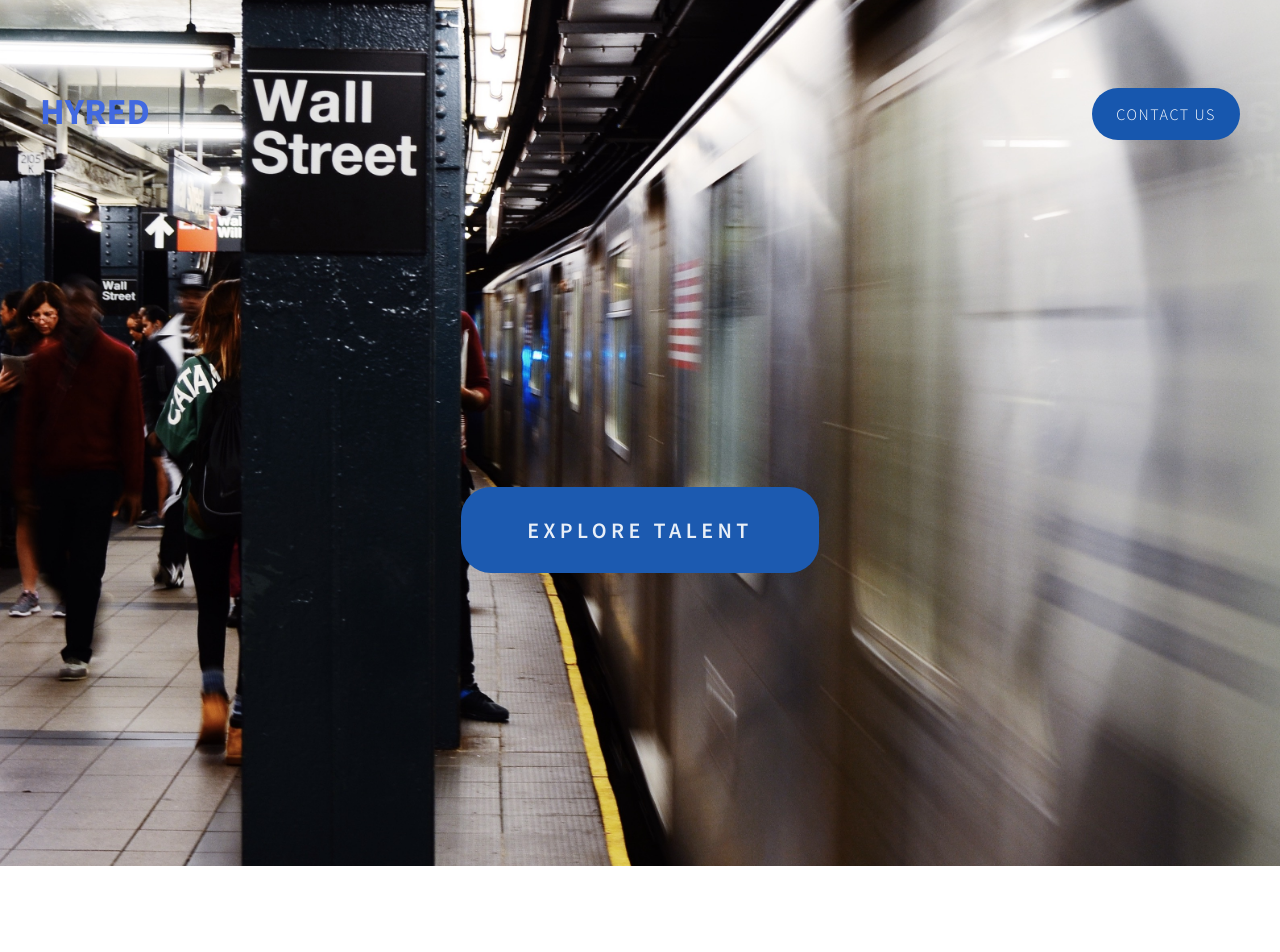
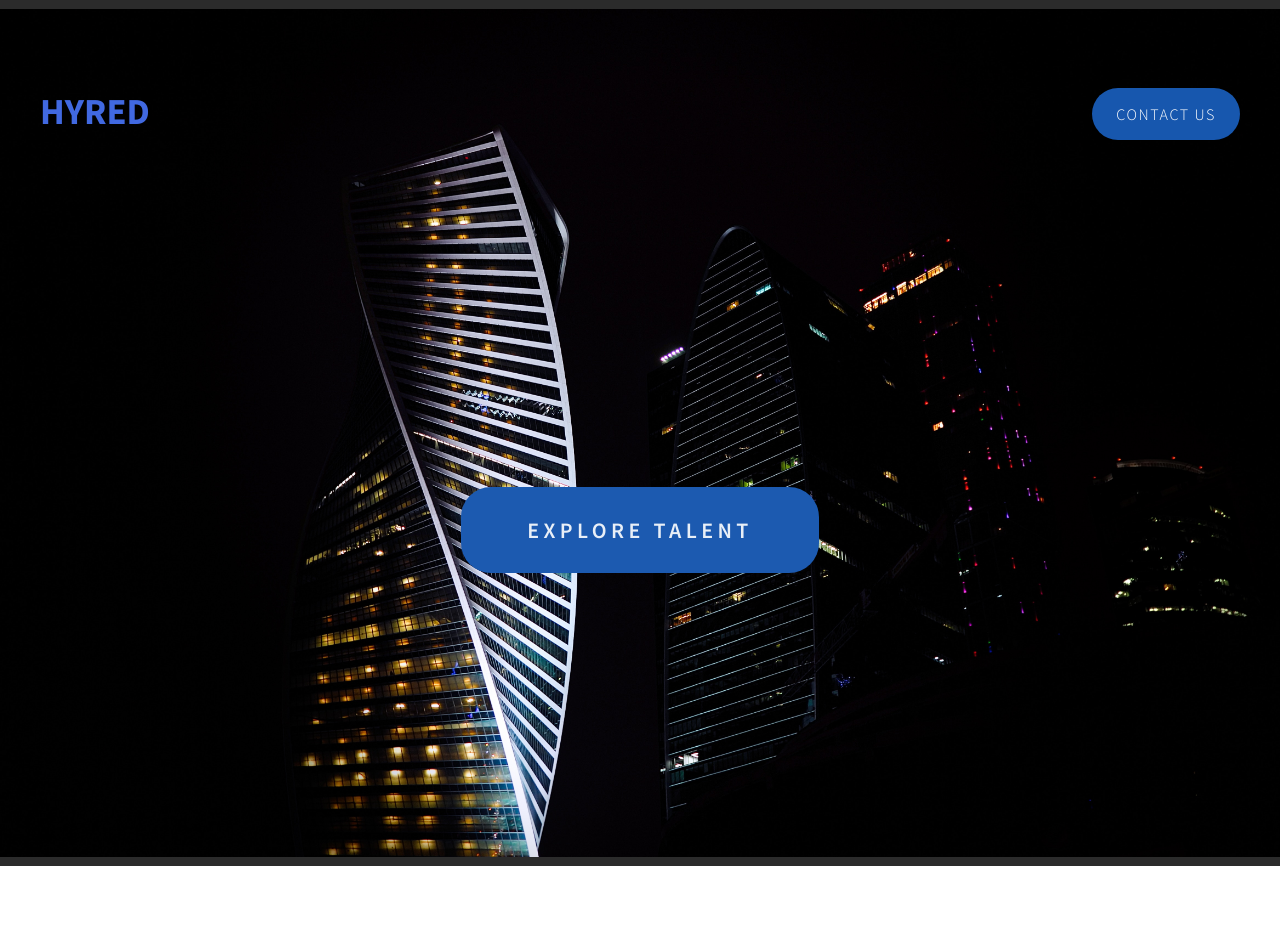
Before and after one commit to Dtoyne/FinanceBull, a PHP site: page /index.html in a window 1280 px wide. Shown: the top 952 px of the page. Run offline with PHP 8.4, Linux system fonts and the light colour scheme.

Commit message:
New image, last one did not work

```diff
--- a/default.css
+++ b/default.css
@@ -368,7 +368,7 @@ ul.contact li a.icon-rss:before
 
 #header-wrapper
 {
-	background: #2b2b2b url(images/martin.jpg) no-repeat center;
+	background: #2b2b2b url(images/tower.jpg) no-repeat center;
 	background-size: 100%;
 }
 
```
Also changed, not shown: images/tower.jpg (added), 1 other file.
